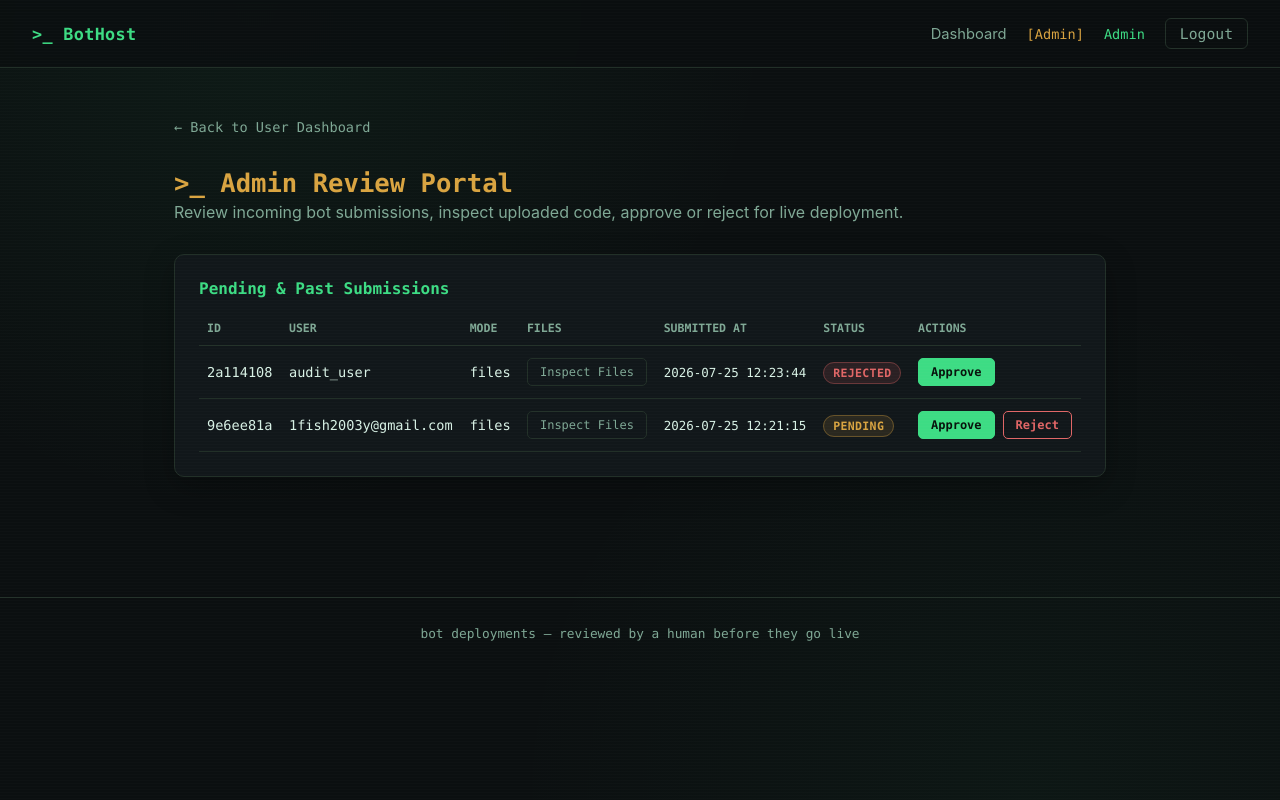
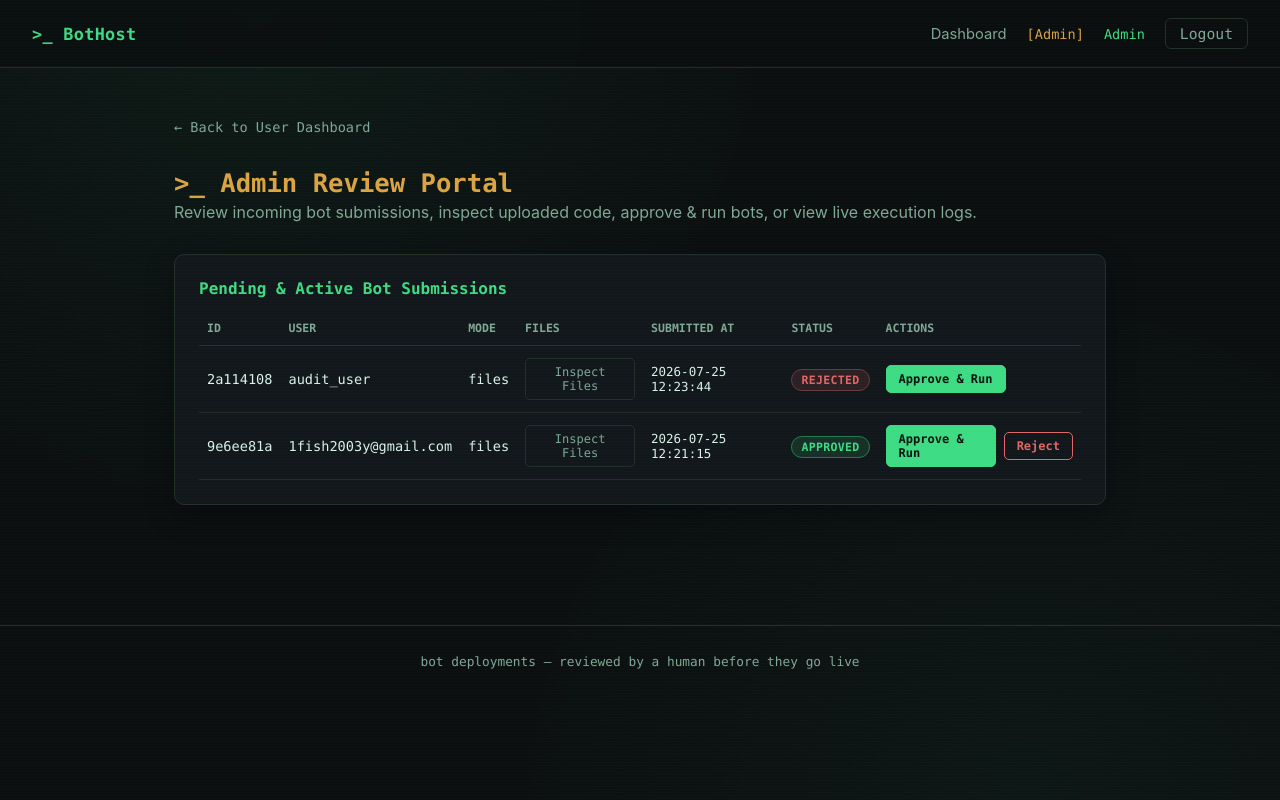
Before and after one commit to sachinmandawi/bothost, a Flask app: page /admin in a window 1280 px wide. Run offline with Flask 3, Linux system fonts and the light colour scheme.

Commit message:
Add automated Bot Execution Engine, background process runner, and live logs modal

```diff
--- a/app.py
+++ b/app.py
@@ -2,14 +2,22 @@ import os
 import json
 import uuid
 import datetime
+import subprocess
+import sys
 from flask import Flask, render_template, request, redirect, url_for, session, flash, jsonify
 
 app = Flask(__name__)
 app.secret_key = 'bothost-secret-key-super-secure'
 
 UPLOAD_FOLDER = os.path.join(os.path.dirname(__file__), 'uploads')
+LOGS_FOLDER = os.path.join(os.path.dirname(__file__), 'logs')
 DB_FILE = os.path.join(os.path.dirname(__file__), 'db.json')
+
 os.makedirs(UPLOAD_FOLDER, exist_ok=True)
+os.makedirs(LOGS_FOLDER, exist_ok=True)
+
+# In-memory dictionary to track running subprocesses: { sub_id: subprocess.Popen object }
+RUNNING_PROCESSES = {}
 
 def load_db():
     if not os.path.exists(DB_FILE):
@@ -28,6 +36,60 @@ def load_db():
 def save_db(data):
     with open(DB_FILE, 'w', encoding='utf-8') as f:
         json.dump(data, f, indent=2)
+
+def start_bot_process(sub_id):
+    """ Installs requirements and starts bot.py in background """
+    sub_dir = os.path.join(UPLOAD_FOLDER, sub_id)
+    bot_file = os.path.join(sub_dir, 'bot.py')
+    req_file = os.path.join(sub_dir, 'requirements.txt')
+    log_file_path = os.path.join(LOGS_FOLDER, f"{sub_id}.log")
+
+    if not os.path.exists(bot_file):
+        return False, "bot.py not found in submission directory."
+
+    # Stop any previously running process for this submission
+    stop_bot_process(sub_id)
+
+    # 1. Install requirements if present
+    if os.path.exists(req_file):
+        try:
+            subprocess.run([sys.executable, "-m", "pip", "install", "-r", req_file],
+                           capture_output=True, timeout=60)
+        except Exception as e:
+            print(f"Warning: Pip install error for {sub_id}: {e}")
+
+    # 2. Launch bot.py as background process writing to log file
+    try:
+        log_out = open(log_file_path, "a", encoding="utf-8")
+        log_out.write(f"\n--- BOT STARTED AT {datetime.datetime.now()} ---\n")
+        log_out.flush()
+
+        proc = subprocess.Popen(
+            [sys.executable, bot_file],
+            cwd=sub_dir,
+            stdout=log_out,
+            stderr=log_out,
+            creationflags=subprocess.CREATE_NEW_CONSOLE if sys.platform == 'win32' else 0
+        )
+        RUNNING_PROCESSES[sub_id] = proc
+        return True, f"Bot started successfully (PID: {proc.pid})"
+    except Exception as e:
+        return False, f"Failed to start bot process: {str(e)}"
+
+def stop_bot_process(sub_id):
+    """ Terminates running bot process if active """
+    proc = RUNNING_PROCESSES.get(sub_id)
+    if proc and proc.poll() is None:
+        try:
+            proc.terminate()
+            proc.wait(timeout=3)
+        except Exception:
+            try:
+                proc.kill()
+            except Exception:
+                pass
+    if sub_id in RUNNING_PROCESSES:
+        del RUNNING_PROCESSES[sub_id]
 
 @app.route('/')
 def index():
@@ -58,7 +120,6 @@ def login():
                 flash('Invalid username or password', 'error')
                 return render_template('login.html')
 
-        # Auto register / login fallback
         session['user'] = username
         session['is_admin'] = (username.lower() == 'admin')
         flash(f'Logged in as {username}', 'success')
@@ -187,18 +248,29 @@ def admin():
 def review_action(sub_id, action):
     db = load_db()
     updated = False
+    msg = ""
+
     for sub in db['submissions']:
         if sub['id'] == sub_id:
             if action in ('approve', 'approved'):
+                sub['status'] = 'running'
+                success, msg = start_bot_process(sub_id)
+                if not success:
+                    sub['status'] = 'approved'
+            elif action in ('reject', 'rejected'):
+                stop_bot_process(sub_id)
+                sub['status'] = 'rejected'
+                msg = f"Submission #{sub_id} marked as REJECTED."
+            elif action == 'stop':
+                stop_bot_process(sub_id)
                 sub['status'] = 'approved'
-            elif action in ('reject', 'rejected'):
-                sub['status'] = 'rejected'
+                msg = f"Bot #{sub_id} process stopped."
             updated = True
             break
 
     if updated:
         save_db(db)
-        flash(f'Submission #{sub_id} marked as {action}.', 'success')
+        flash(msg or f'Submission #{sub_id} marked as {action}.', 'success')
     return redirect(url_for('admin'))
 
 @app.route('/api/submissions/<sub_id>/files')
@@ -227,6 +299,18 @@ def api_submission_files(sub_id):
 
     return jsonify({"files": files_data})
 
+@app.route('/api/submissions/<sub_id>/logs')
+def api_submission_logs(sub_id):
+    log_file_path = os.path.join(LOGS_FOLDER, f"{sub_id}.log")
+    if not os.path.exists(log_file_path):
+        return jsonify({"logs": "No execution logs generated yet."})
+    try:
+        with open(log_file_path, 'r', encoding='utf-8', errors='ignore') as f:
+            logs = f.read()
+        return jsonify({"logs": logs[-4000:]}) # return last 4000 chars
+    except Exception as e:
+        return jsonify({"logs": f"Error reading log file: {str(e)}"})
+
 if __name__ == '__main__':
     print("Starting BotHost Application Server on http://127.0.0.1:5000 ...")
     app.run(host='127.0.0.1', port=5000, debug=True)
--- a/db.json
+++ b/db.json
@@ -23,7 +23,7 @@
         "bot.py",
         "requirements.txt"
       ],
-      "status": "pending",
+      "status": "approved",
       "created_at": "2026-07-25 12:21:15"
     },
     {
--- a/static/style.css
+++ b/static/style.css
@@ -255,6 +255,7 @@ body {
 }
 .status-pending { background: rgba(217, 164, 65, 0.12); color: var(--warn); border: 1px solid rgba(217,164,65,0.35); }
 .status-approved { background: rgba(61, 220, 132, 0.12); color: var(--accent); border: 1px solid var(--accent-dim); }
+.status-running { background: rgba(61, 220, 132, 0.25); color: #3ddc84; border: 1px solid #3ddc84; box-shadow: 0 0 8px rgba(61, 220, 132, 0.4); }
 .status-rejected { background: rgba(224, 102, 102, 0.12); color: var(--danger); border: 1px solid rgba(224,102,102,0.35); }
 
 .empty-state { color: var(--text-dim); font-size: 0.88rem; font-family: var(--mono); text-align: center; padding: 24px 0; }
--- a/templates/admin.html
+++ b/templates/admin.html
@@ -5,10 +5,10 @@
 {% block content %}
 <a href="/dashboard" class="back-link">&larr; Back to User Dashboard</a>
 <h1 class="page-title" style="color: var(--warn);">&gt;_ Admin Review Portal</h1>
-<p class="page-sub">Review incoming bot submissions, inspect uploaded code, approve or reject for live deployment.</p>
+<p class="page-sub">Review incoming bot submissions, inspect uploaded code, approve & run bots, or view live execution logs.</p>
 
 <div class="panel">
-  <h2>Pending & Past Submissions</h2>
+  <h2>Pending & Active Bot Submissions</h2>
   {% if submissions %}
     <table class="admin-table">
       <thead>
@@ -37,11 +37,14 @@
             </td>
             <td>
               <div class="actions">
-                {% if sub.status != 'approved' %}
-                  <a href="/admin/review/{{ sub.id }}/approve" class="btn-mini btn-approve">Approve</a>
-                {% endif %}
-                {% if sub.status != 'rejected' %}
-                  <a href="/admin/review/{{ sub.id }}/reject" class="btn-mini btn-reject">Reject</a>
+                {% if sub.status == 'running' %}
+                  <a href="/admin/review/{{ sub.id }}/stop" class="btn-mini btn-reject">Stop Bot</a>
+                  <button class="btn-mini btn-view" onclick="viewBotLogs('{{ sub.id }}')">Logs</button>
+                {% else %}
+                  <a href="/admin/review/{{ sub.id }}/approve" class="btn-mini btn-approve">Approve & Run</a>
+                  {% if sub.status != 'rejected' %}
+                    <a href="/admin/review/{{ sub.id }}/reject" class="btn-mini btn-reject">Reject</a>
+                  {% endif %}
                 {% endif %}
               </div>
             </td>
@@ -54,7 +57,7 @@
   {% endif %}
 </div>
 
-<!-- Modal for inspecting code files -->
+<!-- Modal for inspecting code files & logs -->
 <div id="fileModal" class="modal-overlay">
   <div class="modal-body">
     <div class="modal-header">
@@ -62,7 +65,7 @@
       <button class="modal-close" onclick="closeModal()">&times;</button>
     </div>
     <div class="modal-content-area" id="modalContent">
-      <p>Loading files...</p>
+      <p>Loading...</p>
     </div>
   </div>
 </div>
@@ -98,6 +101,25 @@ function viewSubmissionFiles(subId) {
     });
 }
 
+function viewBotLogs(subId) {
+  const modal = document.getElementById('fileModal');
+  const title = document.getElementById('modalTitle');
+  const content = document.getElementById('modalContent');
+
+  title.innerText = `Execution Logs — Bot #${subId}`;
+  content.innerHTML = '<p style="color: var(--text-dim);">Fetching live process logs...</p>';
+  modal.classList.add('active');
+
+  fetch(`/api/submissions/${subId}/logs`)
+    .then(res => res.json())
+    .then(data => {
+      content.innerHTML = `<pre class="code-block" style="color: #3ddc84;">${data.logs || 'No logs output yet.'}</pre>`;
+    })
+    .catch(err => {
+      content.innerHTML = `<p style="color: var(--danger);">Failed to load logs: ${err}</p>`;
+    });
+}
+
 function closeModal() {
   document.getElementById('fileModal').classList.remove('active');
 }
```
